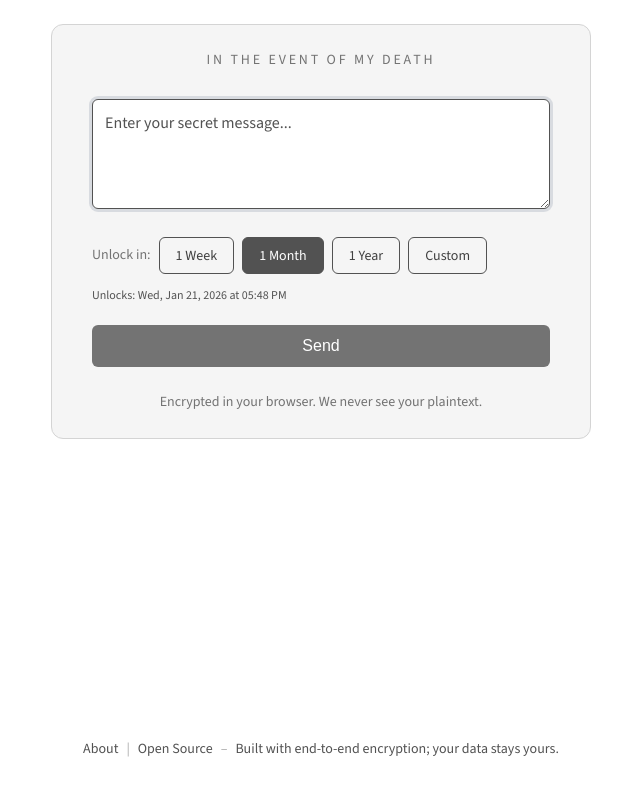
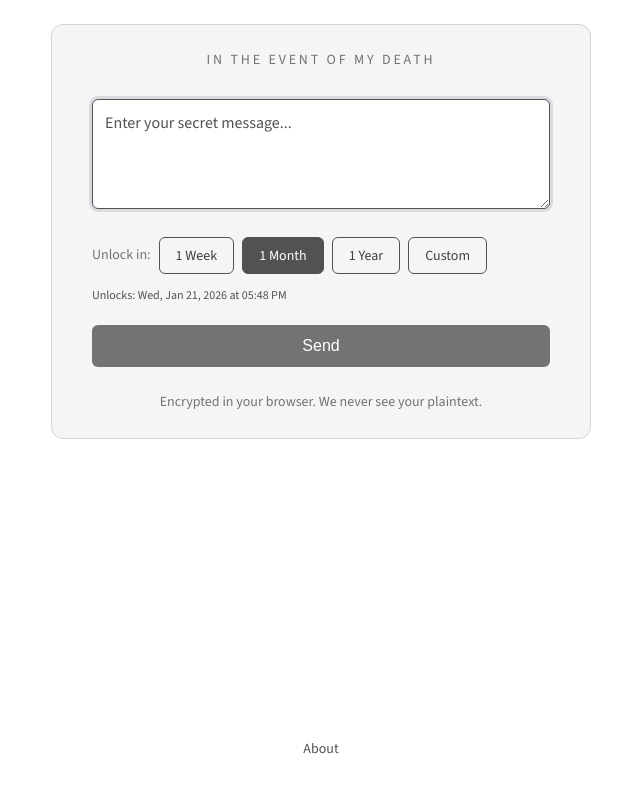
Before and after one commit to richmiles/in-the-event-of-my-death, a React (Vite) app in the folder frontend/: page / in a window 1280 px wide. Shown: the top 796 px of the page, without its empty margins (319-959 px from the left). Built offline with nearby package versions, Linux system fonts and the light colour scheme; no server answers.

Commit message:
Remove Open Source link and encryption text from footer
Co-authored-by: richmiles <1953285+richmiles@users.noreply.github.com>

```diff
--- a/frontend/src/App.tsx
+++ b/frontend/src/App.tsx
@@ -24,16 +24,6 @@ function App() {
           <div className="footer-content">
             <p className="footer-line">
               <Link to="/about">About</Link>
-              <span className="footer-separator">|</span>
-              <a
-                href="https://github.com/richmiles/in-the-event-of-my-death"
-                target="_blank"
-                rel="noopener noreferrer"
-              >
-                Open Source
-              </a>
-              <span className="footer-separator">–</span>
-              <span>Built with end-to-end encryption; your data stays yours.</span>
             </p>
           </div>
         </footer>
```
Also changed, not shown: 1 other file (tests, documents, lock files or other folders).
